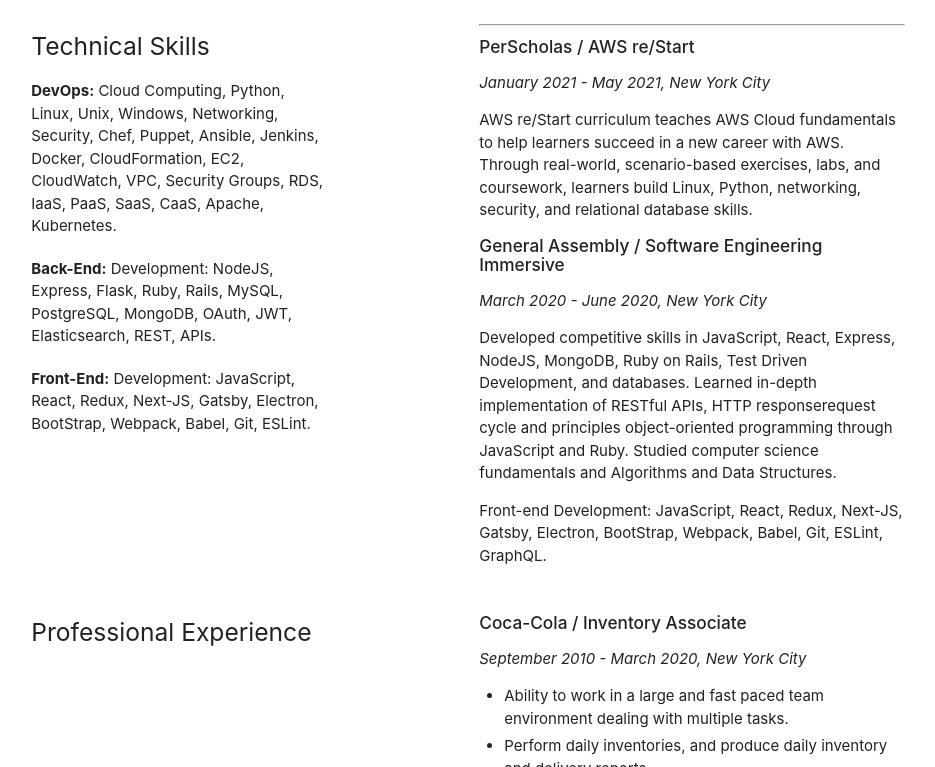
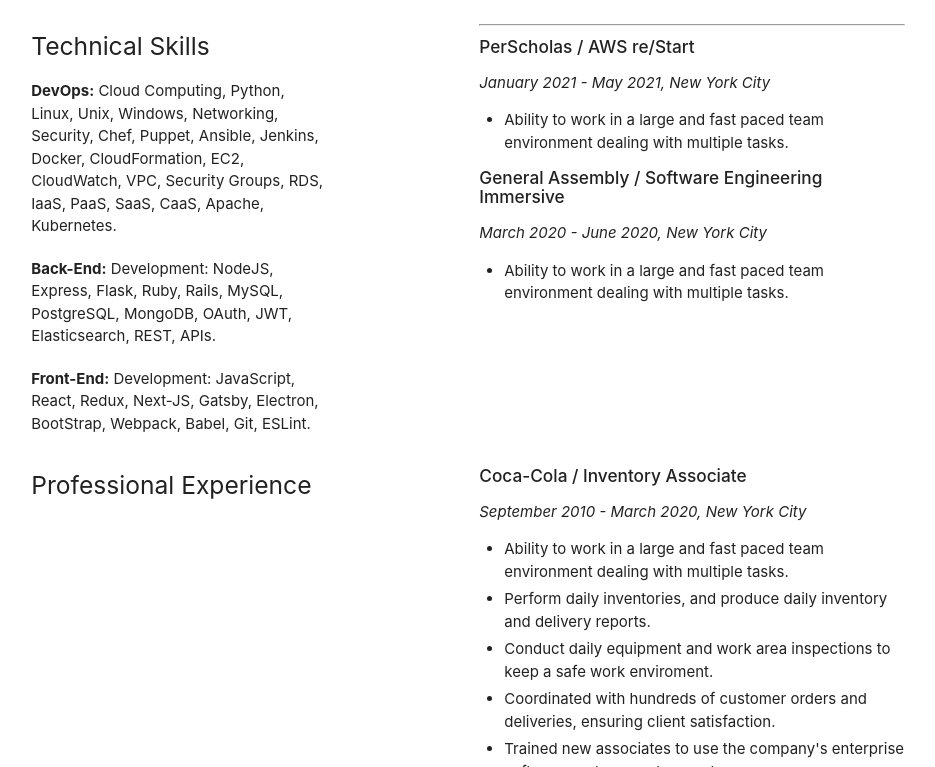
Before and after one commit to AbeTavarez/HTML_Cloud_Resume, a plain HTML site: page index.html in a window 1280 px wide. Shown: the part 571-1338 px from the top of the page, without its empty margins (172-1107 px from the left). Drawn offline with nearby package versions, Linux system fonts and the light colour scheme.

Commit message:
listing-1

```diff
--- a/index.html
+++ b/index.html
@@ -91,29 +91,22 @@
                 <h6>PerScholas / AWS re/Start</h6>
                 <p>January 2021 - May 2021, New York City</p>
             </div>
-                <p>
-                    AWS re/Start curriculum teaches AWS Cloud fundamentals to help
-                    learners succeed in a new career with AWS. Through real-world,
-                    scenario-based exercises, labs, and coursework, learners build
-                    Linux, Python, networking, security, and relational database skills.
-                </p>
+                <ul class="listing">
+                        <li style="list-style-type: disc;">
+                            Ability to work in a large and fast paced team environment dealing with multiple tasks.
+                        </li>
+                </ul>
 
 
                 <div class="ex-header">
                     <h6>General Assembly / Software Engineering Immersive</h6>
                     <p>March 2020 - June 2020, New York City</p>
                 </div>
-                <p>
-                    Developed competitive skills in JavaScript, React, Express, NodeJS,
-                    MongoDB, Ruby on Rails, Test Driven Development, and databases.
-                    Learned in-depth implementation of RESTful APIs, HTTP responserequest cycle and principles object-oriented programming through
-                    JavaScript and Ruby. Studied computer science fundamentals and Algorithms and Data Structures.
-                </p>
-
-                <p>
-                    Front-end Development: JavaScript, React, Redux, Next-JS, Gatsby, Electron, BootStrap, Webpack,
-                    Babel, Git, ESLint, GraphQL.
-                </p>
+                <ul class="listing">
+                        <li style="list-style-type: disc;">
+                            Ability to work in a large and fast paced team environment dealing with multiple tasks.
+                        </li>
+                </ul>
         </div>
     </div>
 
```
